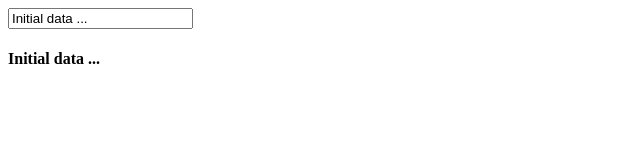
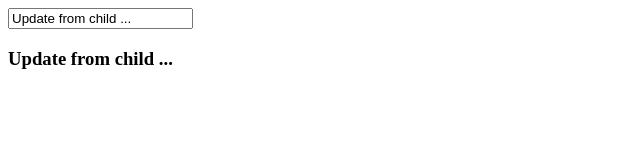
Before and after one commit to caicohr/react-learning, a React (Create React App) app: page / in a window 1280 px wide. Shown: the top 160 px of the page, without its empty margins (0-640 px from the left). Built offline with nearby package versions, Linux system fonts and the light colour scheme.

Commit message:
Updating form from child Component

```diff
--- a/src/App.jsx
+++ b/src/App.jsx
@@ -1,4 +1,3 @@
-import { throwStatement } from '@babel/types';
 import React from 'react';
 
 class App extends React.Component {
@@ -6,7 +5,7 @@ class App extends React.Component {
         super(props);
 
         this.state = {
-            data : 'Initial data ...'
+            data : 'Update from child ...'
         }
         this.updateState = this.updateState.bind(this);
     };
@@ -17,9 +16,20 @@ class App extends React.Component {
     render() {
         return (
             <div>
-                <input type = "text" value = {this.state.data}
-                    onChange = {this.updateState} />
-                <h4>{this.state.data}</h4>
+                <Content myDataProp = {this.state.data}
+                    updateStateProp = {this.updateState}></Content>
+            </div>
+        );
+    }
+}
+
+class Content extends React.Component {
+    render() {
+        return (
+            <div>
+                <input type = "text" value = {this.props.myDataProp}
+                    onChange = {this.props.updateStateProp} />
+                <h3>{this.props.myDataProp}</h3>
             </div>
         );
     }
```
